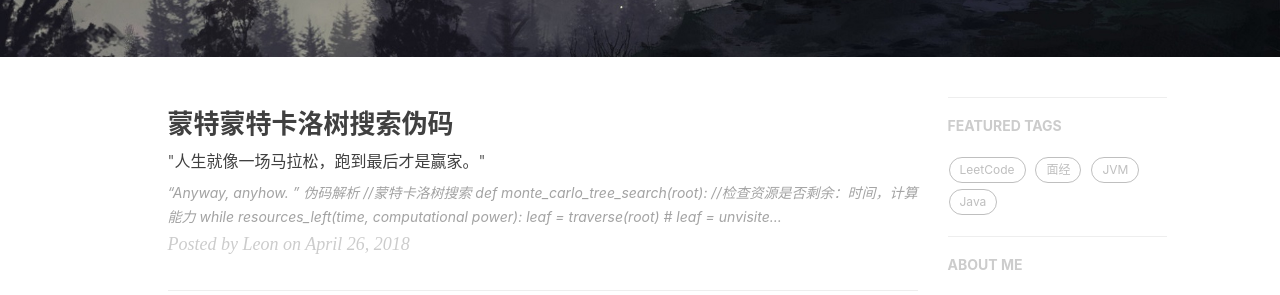
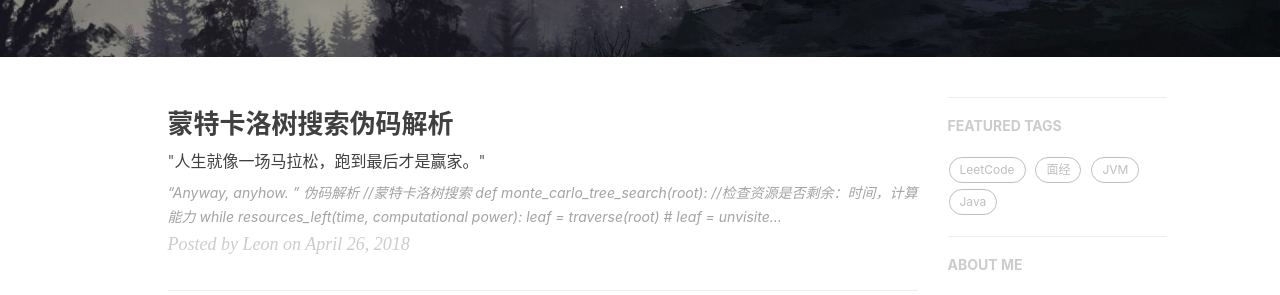
Before and after one commit to tfl435918939/blog, a Jekyll site: the page built from index.html, in a window 1280 px wide and 900 px high. Shown: the part 361-656 px from the top of the window. Built offline with Jekyll 4.4.1, drawn with Linux system fonts in a browser that asks for light colours; nearby versions of some CDN libraries; the list of posts is cut into pages by our own code; comment, search, counter and statistics services are not loaded.

```diff
--- a/_posts/2018-04-26-蒙特蒙特卡洛树搜索伪码.markdown
+++ b/_posts/2018-04-26-蒙特卡洛树搜索伪码解析.markdown
@@ -1,6 +1,6 @@
 ---
 layout:     post
-title:      "蒙特蒙特卡洛树搜索伪码"
+title:      "蒙特卡洛树搜索伪码解析"
 subtitle:   " \"人生就像一场马拉松，跑到最后才是赢家。\""
 date:       2018-04-26 21:23:00
 author:     "Leon"
```
